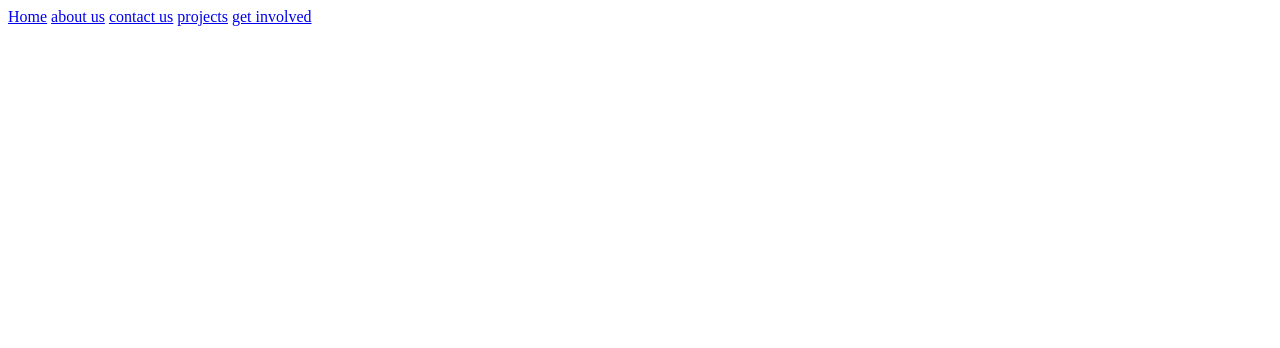
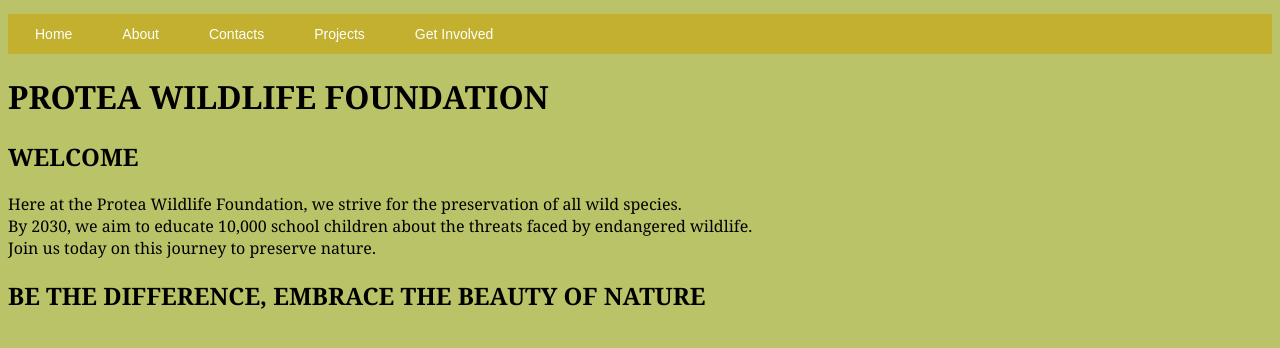
Before and after one commit to Tiisetso2004/Web_-Development_POE_st10489559, a plain HTML site: page root_folder/index.html in a window 1280 px wide. Drawn offline with Linux system fonts and the light colour scheme.

Commit message:
Research_Repository_Commit
This is a commit containing the css file (still under development) and my change log(design_log) I have also included a research repository for my website

```diff
--- a/root_folder/css_stylesheet/style.css
+++ b/root_folder/css_stylesheet/style.css
@@ -0,0 +1,33 @@
+body {
+    background-color: rgba(169, 180, 65,0.8);
+    color:black;
+    font-family: Georgia;
+    /* Safari style color palette, This will go well with background images of landscapes*/
+  }
+
+  nav ul {
+    list-style: none;
+    display: flex;
+    justify-content: left;
+    padding:2px;
+    background-color: #c4ab1ec7;
+    font-family: Arial;
+    font-size: 14px;
+
+}
+
+  nav ul li {
+    margin: 0 15px;
+  }
+
+  nav ul li a {
+    color: white;
+    text-decoration: none;
+    padding: 10px;
+    display: block;
+
+}
+
+  nav ul li a:hover {
+    background-color: #ccc916c0;
+  }
--- a/root_folder/index.html
+++ b/root_folder/index.html
@@ -3,19 +3,34 @@
 <head>
     <meta charset="UTF-8">
     <meta name="viewport" content="width=device-width, initial-scale=1.0">
-    <title class = "page-heading">Protea Wildlife home</title>
+    <link rel="stylesheet" href="css_stylesheet/style.css">
+    <title>Protea_Wildlife_Home</title>
 </head>
 
 <body>
-    <nav>
-        <a href="index.html">Home</a>
-        <a href="aboutUs.html">about us</a>
-        <a href="contactUs.html">contact us</a>
-        <a href="projects.html">projects</a>
-        <a href="getInvolved.html">get involved</a>
-    </nav>
-    <h1></h1>
-    <h2></h2>
-    <h2></h2>
+    <header>
+      <nav>
+        <ul>
+          <li><a href="index.html">Home</a></li>
+          <li> <a href="aboutUs.html">About</a></li>
+          <li><a href="contactUs.html">Contacts</a></li>
+          <li><a href="projects.html">Projects</a></li>
+          <li><a href="getInvolved.html">Get Involved</a></li>
+        </ul>
+      </nav>
+   </header>
+
+   <h1 class ="Organanisation-Name"><b>PROTEA WILDLIFE FOUNDATION</b></h1>
+
+  <h2 class="greeting">WELCOME</h2>
+  <p class="Mission-Statement">
+    Here at the Protea Wildlife Foundation, we strive for the preservation of all wild species.<br>
+    By 2030, we aim to educate 10,000 school children about the threats faced by endangered wildlife.<br>
+    Join us today on this journey to preserve nature.
+  </p>
+<p>
+  <h2 class="call-to-action">BE THE DIFFERENCE, EMBRACE THE BEAUTY OF NATURE</h2>
+</p>
+
 </body>
 </html>
```
Also changed, not shown: root_folder/aboutUs.html (+14 -11 lines), root_folder/contactUs.html (+14 -11 lines), root_folder/getInvolved.html (+14 -11 lines), root_folder/projects.html (+14 -12 lines), root_folder/Research_Repository/content.txt (added), 3 other files.
